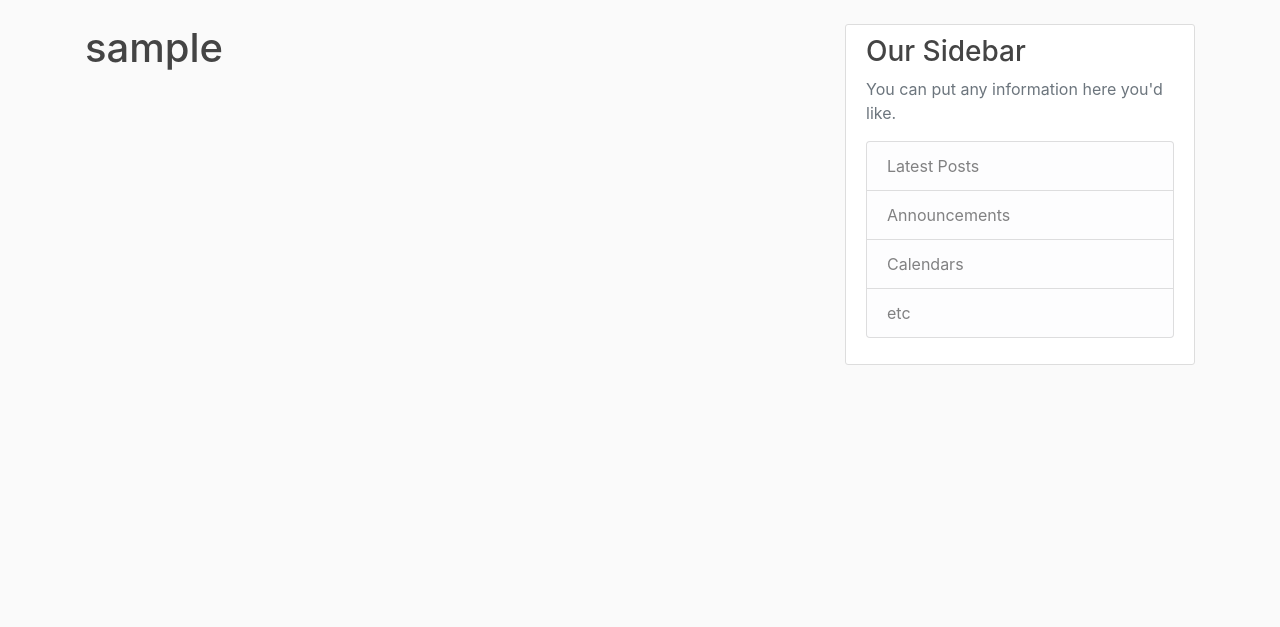
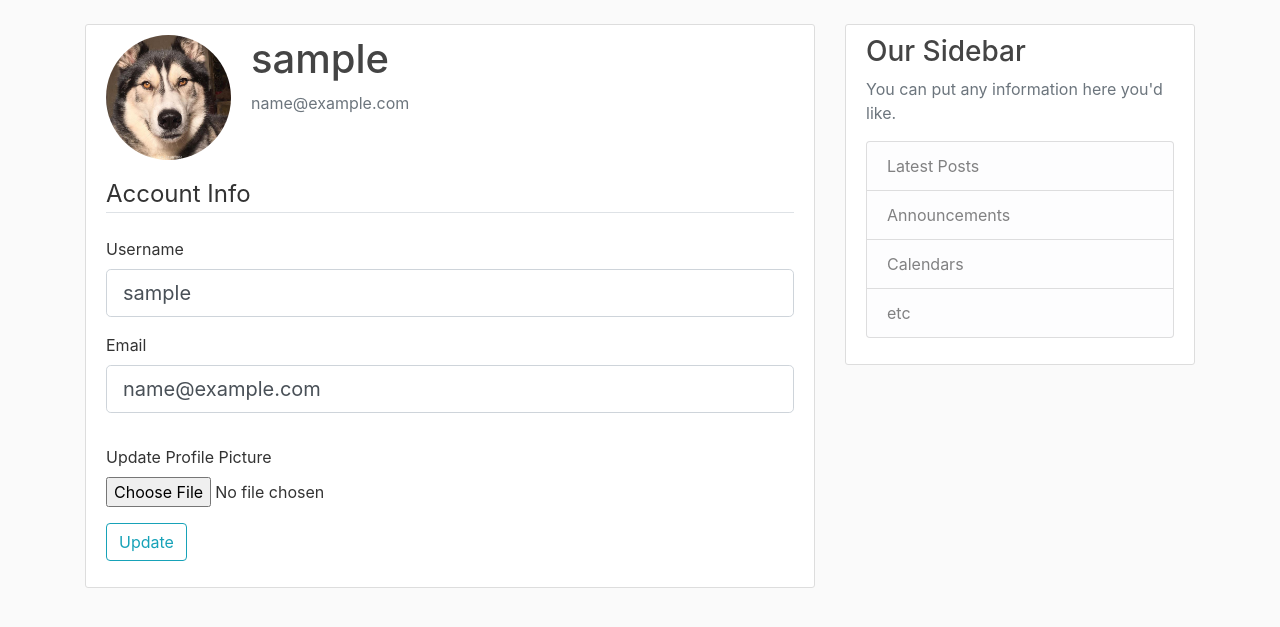
Before and after one commit to alsmith808/bokchoi, a Flask app: page /account in a window 1280 px wide. Shown: the part 56-683 px from the top of the page. Run offline with Flask 2, Linux system fonts and the light colour scheme; the visitor is signed in with stand-in values (Sample User, id 1); data comes from the database, SQL or seed files in the repository; some libraries are stand-ins or nearby versions.

Commit message:
user update profile functionality added

```diff
--- a/bokchoi/forms.py
+++ b/bokchoi/forms.py
@@ -1,4 +1,6 @@
 from flask_wtf import FlaskForm
+from flask_wtf.file import FileField, FileAllowed
+from flask_login import current_user
 from wtforms import StringField, PasswordField, SubmitField, BooleanField
 from wtforms.validators import DataRequired, Length, Email, EqualTo, ValidationError
 from bokchoi.models import User
@@ -7,7 +9,7 @@ from bokchoi.models import User
 
 class RegistrationForm(FlaskForm):
     username = StringField('Username',
-                           validators=[DataRequired(), Length(min=5, max=12)])
+                           validators=[DataRequired(), Length(min=5, max=30)])
     email = StringField('Email',
                         validators=[DataRequired(), Email()])
     password = PasswordField('Password', validators=[DataRequired()])
@@ -16,14 +18,14 @@ class RegistrationForm(FlaskForm):
     submit = SubmitField('Sign Up')
 
     def validate_username(self, username):
-        user = User.query.filter_by(username=username.data).first()
-        if user:
-            raise ValidationError('That username is taken. Please choose a different one.')
+      user = User.query.filter_by(username=username.data).first()
+      if user:
+        raise ValidationError('That username is taken. Please choose a different one.')
 
     def validate_email(self, email):
-        user = User.query.filter_by(email=email.data).first()
-        if user:
-            raise ValidationError('That email is taken. Please choose a different one.')
+      user = User.query.filter_by(email=email.data).first()
+      if user:
+        raise ValidationError('That email is taken. Please choose a different one.')
 
 
 
@@ -34,3 +36,26 @@ class LoginForm(FlaskForm):
     password = PasswordField('Password', validators=[DataRequired()])
     remember = BooleanField('Remember Me')
     submit = SubmitField('Login')
+
+
+
+
+class UpdateAccountForm(FlaskForm):
+    username = StringField('Username',
+                           validators=[DataRequired(), Length(min=5, max=30)])
+    email = StringField('Email',
+                        validators=[DataRequired(), Email()])
+    picture = FileField('Update Profile Picture', validators=[FileAllowed(['jpg', 'png'])])
+    submit = SubmitField('Update')
+
+    def validate_username(self, username):
+        if username.data != current_user.username:
+          user = User.query.filter_by(username=username.data).first()
+          if user:
+            raise ValidationError('That username is taken. Please choose a different one.')
+
+    def validate_email(self, email):
+        if email.data != current_user.email:
+          user = User.query.filter_by(email=email.data).first()
+          if user:
+            raise ValidationError('That email is taken. Please choose a different one.')
--- a/bokchoi/routes.py
+++ b/bokchoi/routes.py
@@ -1,6 +1,9 @@
+import os
+import secrets
+from PIL import Image
 from flask import render_template, url_for, flash, redirect, request
 from bokchoi import app, db, bcrypt
-from bokchoi.forms import RegistrationForm, LoginForm
+from bokchoi.forms import RegistrationForm, LoginForm, UpdateAccountForm
 from bokchoi.models import User, Post
 from flask_login import login_user, current_user, logout_user, login_required
 
@@ -73,7 +76,36 @@ def logout():
 
 
 
-@app.route("/account")
+def save_picture(form_picture):
+  random_hex = secrets.token_hex(8)
+  _, f_ext = os.path.splitext(form_picture.filename)
+  picture_fn = random_hex + f_ext
+  picture_path = os.path.join(app.root_path, 'static/profile_pics', picture_fn)
+
+  output_size = (125, 125)
+  i = Image.open(form_picture)
+  i.thumbnail(output_size)
+  i.save(picture_path)
+
+  return picture_fn
+
+
+
+@app.route("/account", methods=['GET', 'POST'])
 @login_required
 def account():
-  return render_template('account.html', title='Account')
+  form = UpdateAccountForm()
+  if form.validate_on_submit():
+    if form.picture.data:
+      picture_file = save_picture(form.picture.data)
+      current_user.image_file = picture_file
+    current_user.username = form.username.data
+    current_user.email = form.email.data
+    db.session.commit()
+    flash('Your account has been updated', 'success')
+    return redirect(url_for('account'))
+  elif request.method == 'GET':
+    form.username.data = current_user.username
+    form.email.data = current_user.email
+  image_file = url_for('static', filename='profile_pics/'+current_user.image_file)
+  return render_template('account.html', title='Account', image_file=image_file, form=form)
--- a/bokchoi/templates/account.html
+++ b/bokchoi/templates/account.html
@@ -1,4 +1,57 @@
 {% extends "layout.html" %}
 {% block content %}
-    <h1>{{ current_user.username }}</h1>
+  <div class="content-section">
+    <div class="media">
+      <img class="rounded-circle account-img" src="{{ image_file }}">
+      <div class="media-body">
+        <h2 class="account-heading">{{ current_user.username }}</h2>
+        <p class="text-secondary">{{ current_user.email }}</p>
+      </div>
+    </div>
+      <form method="POST" action="" enctype="multipart/form-data">
+        {{ form.hidden_tag() }}
+        <fieldset class="form-group">
+          <legend class="border-bottom mb-4">Account Info</legend>
+            <div class="form-group">
+              {{ form.username.label(class="form-control-label") }}
+              {% if form.username.errors %}
+                {{ form.username(class="form-control form-control-lg is-invalid") }}
+                <div class="invalid-feedback">
+                  {% for error in form.username.errors %}
+                    <span>{{ error }}</span>
+                  {% endfor %}
+                </div>
+              {% else %}
+                {{ form.username(class="form-control form-control-lg") }}
+              {% endif %}
+            </div>
+            <div class="form-group">
+              {{ form.email.label(class="form-control-label") }}
+              {% if form.email.errors %}
+                {{ form.email(class="form-control form-control-lg is-invalid") }}
+                <div class="invalid-feedback">
+                  {% for error in form.email.errors %}
+                    <span>{{ error }}</span>
+                  {% endfor %}
+                </div>
+              {% else %}
+                {{ form.email(class="form-control form-control-lg") }}
+              {% endif %}
+            </div>
+        </fieldset>
+        <div class="form-group">
+          {{ form.picture.label() }}
+          {{ form.picture(class="form-control-file") }}
+          {% if form.picture.errors %}
+            {% for error in form.picture.errors %}
+              <span class="text-danger">{{ error }}</span></br>
+            {% endfor %}
+          {% endif %}
+        </div>
+        <div class="form-group">
+          {{ form.submit(class="btn btn-outline-info") }}
+        </div>
+      </form>
+
+  </div>
 {% endblock content %}
```
Also changed, not shown: bokchoi/static/profile_pics/default.jpg (added), 2 other files.
